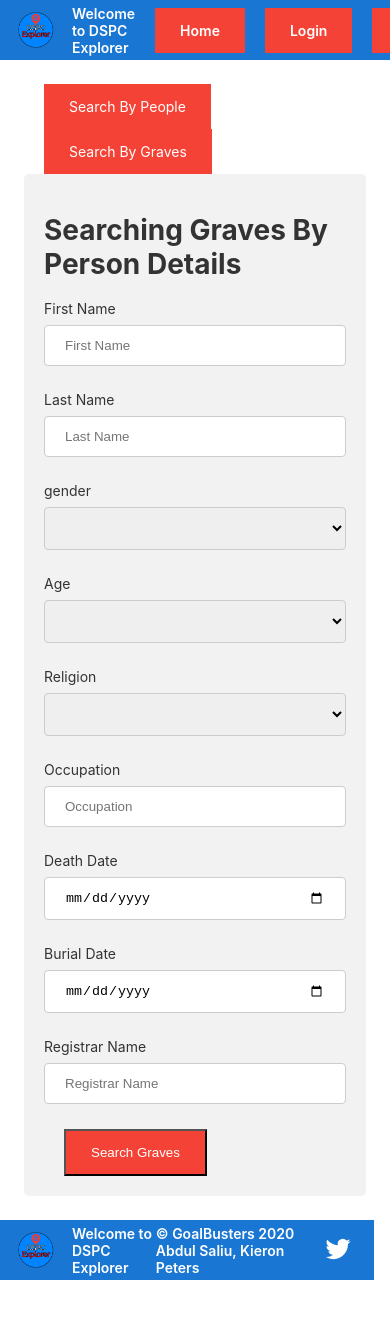
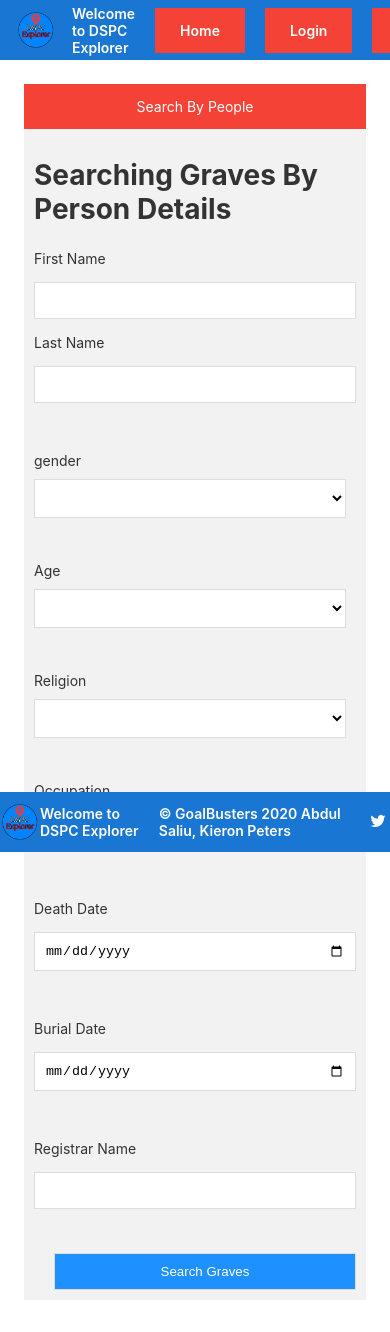
Before and after one commit to abdulfs2018/DSPC-Admin, an Angular app in the folder KAIS.Interactive.DSPC_EXPLORER.UI/dspc-explorer-ui/: page /home in a window 390 px wide. Shown: the top 1332 px of the page. Before the commit the page ends 1280 px from the top, so only its background shows below. Built offline with nearby package versions, Linux system fonts and the light colour scheme.

Commit message:
added changes to layout on home page

```diff
--- a/KAIS.Interactive.DSPC_EXPLORER.UI/dspc-explorer-ui/src/app/app.component.html
+++ b/KAIS.Interactive.DSPC_EXPLORER.UI/dspc-explorer-ui/src/app/app.component.html
@@ -20,7 +20,7 @@
 </div>
 
 <!-- Footer -->
-<footer class="toolbar" role="banner" style="position:relative;bottom:0px;width:100%">
+<footer role="banner">
   <img
     width="40"
     alt="DSPC Logo"
--- a/KAIS.Interactive.DSPC_EXPLORER.UI/dspc-explorer-ui/src/app/app.component.scss
+++ b/KAIS.Interactive.DSPC_EXPLORER.UI/dspc-explorer-ui/src/app/app.component.scss
@@ -11,7 +11,7 @@
     flex: 1;
   }
 
-  .toolbar {
+  .toolbar, footer {
     height: 60px;
     margin: -8px;
     display: flex;
@@ -85,3 +85,10 @@
     padding: 0 1rem 1rem;
     margin: 0;
   }
+
+  footer
+  {
+    position: absolute;
+    bottom: 0;
+    width: 100%;
+  }
--- a/KAIS.Interactive.DSPC_EXPLORER.UI/dspc-explorer-ui/src/app/core/screens/home/home.component.html
+++ b/KAIS.Interactive.DSPC_EXPLORER.UI/dspc-explorer-ui/src/app/core/screens/home/home.component.html
@@ -1,14 +1,13 @@
-<a (click)="toggleDivs('person-search','grave-search')" href="#" routerLink="home" class="nav-link" routerLinkActive="active">Search By People</a>
-<a (click)="toggleDivs('person-search','grave-search')" href="#" routerLink="login" class="nav-link" routerLinkActive="active">Search By Graves</a>
+<a (click)="toggleDivs('person-search','grave-search', 'person-button', 'grave-button')" href="#" id="person-button" style="display:block;" routerLink="home" class="nav-link" routerLinkActive="active">Search By People</a>
+<a (click)="toggleDivs('person-search','grave-search', 'person-button', 'grave-button')" href="#" id="grave-button" style="display:none;" routerLink="login" class="nav-link" routerLinkActive="active">Search By Graves</a>
 
 <div id="person-search" style="display:block;">
     <h1>Searching Graves By Person Details</h1>
-<form method="POST" target="./home">
+<form class="form-inline" method="POST" target="./home">
     <label for="firstName">First Name</label>
-    <input type="text" placeholder="First Name">
-    <br /><br />
+    <input type="text">
     <label for="firstName">Last Name</label>
-    <input type="text" placeholder="Last Name">
+    <input type="text">
     <br /><br />
     <label for="gender">gender</label>
     <select>
@@ -31,26 +30,26 @@
     </select>
     <br /><br />
     <label for="occupation">Occupation</label>
-    <input type="text" placeholder="Occupation">
+    <input type="text">
     <br /><br />
     <label for="death date">Death Date</label>
-    <input type="date" placeholder="Death Date">
+    <input type="date">
     <br /><br />
     <label for="burial date">Burial Date</label>
-    <input type="date" placeholder="Burial Date">
+    <input type="date">
     <br /><br />
     <label for="registrar name">Registrar Name</label>
-    <input type="text" placeholder="Registrar Name">
+    <input type="text">
     <br /><br />
-    <button type="submit" class="submit-button">Search Graves</button>
+    <button type="submit" id="person-submit" class="submit-button">Search Graves</button>
 </form>
 </div>
 
 <div id="grave-search" style="display:none">
     <h1>Searching Graves By Grave Details</h1>
-<form method="POST" target="./home">
+<form class="form-inline" method="POST" target="./home">
     <label for="grave reference code">Grave Reference Code</label>
-    <input type="text" placeholder="Grave Reference Code">
+    <input type="text">
     <br /><br />
     <label for="grave size">Grave Size</label>
     <select>
@@ -61,12 +60,13 @@
         <option value="Q">Quadruple</option>
         <option value="L">Large</option>
     </select>
+    <br /><br /><br />
     <label for="grave owner name">Grave Owner Name</label>
-    <input type="text" placeholder="Grave Owner Name">
+    <input type="text">
     <br /><br />
     <label for="grave owner address">Grave Owner Address</label>
-    <input type="text" placeholder="Grave Owner Address">
+    <input type="text">
     <br /><br />
-    <button type="submit" class="submit-button">Search Graves</button>
+    <button type="submit" id="grave-submit" class="submit-button">Search Graves</button>
 </form>
 </div>
--- a/KAIS.Interactive.DSPC_EXPLORER.UI/dspc-explorer-ui/src/app/core/screens/home/home.component.scss
+++ b/KAIS.Interactive.DSPC_EXPLORER.UI/dspc-explorer-ui/src/app/core/screens/home/home.component.scss
@@ -1,30 +1,81 @@
-input[type=text],input[type=date], select {
-    width: 100%;
-    padding: 12px 20px;
-    margin: 8px 0;
-    display: inline-block;
-    border: 1px solid #ccc;
-    border-radius: 4px;
-    box-sizing: border-box;
+  div {
+    background-color: #f2f2f2;
+    padding: 10px;
   }
 
-  input[type=submit] {
-    width: 100%;
-    background-color: #4CAF50;
-    color: white;
-    padding: 14px 20px;
-    margin: 8px 0;
-    border: none;
-    border-radius: 4px;
-    cursor: pointer;
+  .form-inline
+  {
+    display: flex;
+    flex-flow: row wrap;
+    align-items: center;
+
+    label
+    {
+      margin: 5px 10px 5px 0;
+    }
+
+    input, select
+    {
+      vertical-align: middle;
+      margin: 5px 10px 5px 0;
+      padding: 10px;
+      background-color: #fff;
+      border: 1px solid #ddd;
+      -ms-box-sizing:content-box;
+      -moz-box-sizing:content-box;
+      -webkit-box-sizing:content-box;
+      box-sizing:content-box;
+    }
+
+    button
+    {
+
+      &:hover
+      {
+        background-color: royalblue;
+      }
+      padding: 10px 20px;
+      background-color: dodgerblue;
+      border: 1px solid #ddd;
+      color: white;
+      cursor: pointer;
+    }
+
   }
 
-  input[type=submit]:hover {
-    background-color: #45a049;
+  #grave-submit {
+    position: absolute;
+    right: 10px;
+    bottom: 10px;
   }
 
-  div {
-    border-radius: 5px;
-    background-color: #f2f2f2;
-    padding: 20px;
+  #person-search, #grave-search {
+    position:relative;
   }
+
+  #grave-button, #person-button {
+    margin-left: 0px;
+  }
+
+ @media (min-width: 800px)
+ {
+  input, label, select
+  {
+      max-width: 14%;
+      min-width: 14%;
+  }
+ }
+
+  @media (max-width: 800px)
+  {
+    .form-inline input
+    {
+      margin: 10px 0;
+    }
+
+    .form-inline
+    {
+      flex-direction: column;
+      align-items: stretch;
+    }
+  }
--- a/KAIS.Interactive.DSPC_EXPLORER.UI/dspc-explorer-ui/src/app/core/screens/home/home.component.ts
+++ b/KAIS.Interactive.DSPC_EXPLORER.UI/dspc-explorer-ui/src/app/core/screens/home/home.component.ts
@@ -19,18 +19,24 @@ export class HomeComponent implements OnInit {
     return new Array(i);
   }
 
-  toggleDivs(selectorA, selectorB) {
+  toggleDivs(selectorA, selectorB, selectorC, selectorD) {
     let containerA: HTMLElement = document.getElementById(selectorA);
     let containerB: HTMLElement = document.getElementById(selectorB);
+    let buttonA: HTMLElement = document.getElementById(selectorC);
+    let buttonB: HTMLElement = document.getElementById(selectorD);
 
     console.log(containerA.getAttribute(this.style));
 
     if (containerA.getAttribute(this.style) === "display:block;") {
       containerA.setAttribute(this.style, "display:none;");
       containerB.setAttribute(this.style, "display:block;");
+      buttonA.setAttribute(this.style, "display:none;");
+      buttonB.setAttribute(this.style, "display:block;");
     } else {
       containerA.setAttribute(this.style, "display:block;");
       containerB.setAttribute(this.style, "display:none;");
+      buttonA.setAttribute(this.style, "display:block;");
+      buttonB.setAttribute(this.style, "display:none;");
     }
   }
 
```
